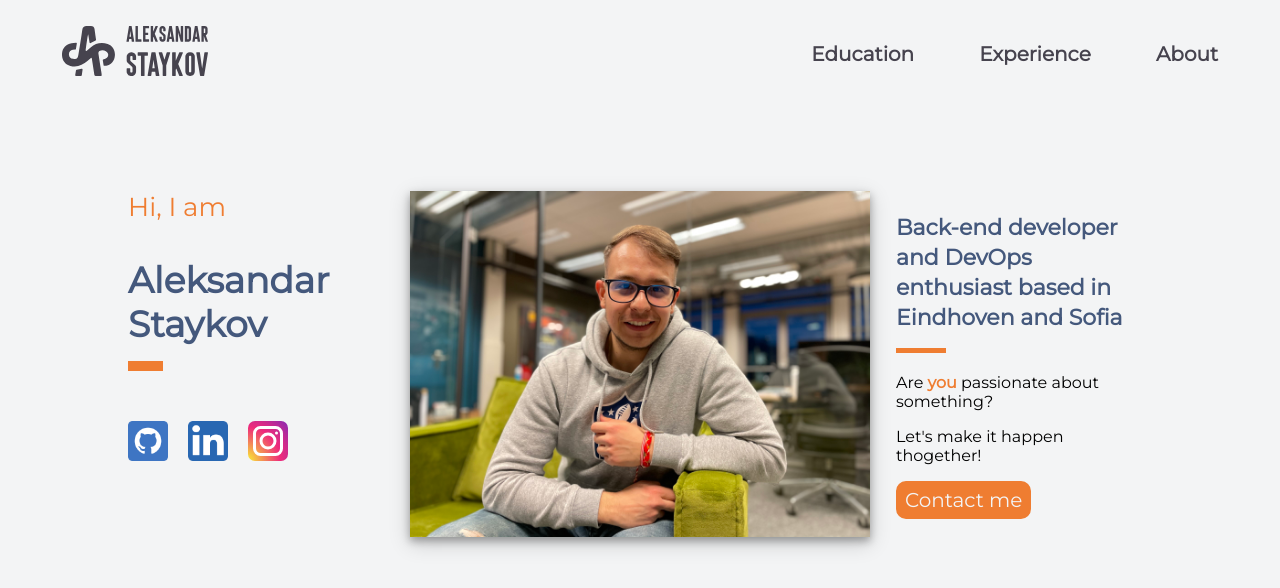
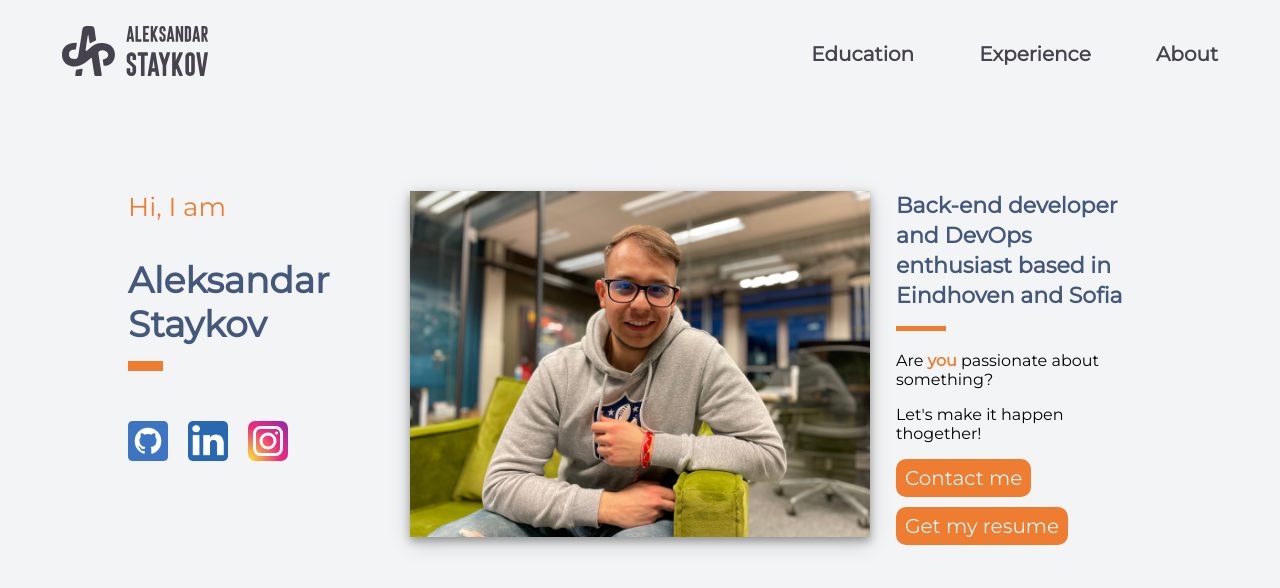
Before and after one commit to AleksandarStaikov/astaykov-ui, a Vue app: page / in a window 1280 px wide. Shown: the top 588 px of the page. Built offline with nearby package versions, Linux system fonts and the light colour scheme.

Commit message:
Added resume and fixed typo

```diff
--- a/src/views/About.vue
+++ b/src/views/About.vue
@@ -3,7 +3,7 @@
     <section>
       <h1>About me</h1>
       <div>
-        I am {{ yearsOld }} yeaes old and I was born in Bulgaria. A few years
+        I am {{ yearsOld }} years old and I was born in Bulgaria. A few years
         ago I moved to The Netherlands to do my study. I like to travel a lot
         (when possible and safe of course).
       </div>
--- a/src/views/Home.vue
+++ b/src/views/Home.vue
@@ -35,6 +35,7 @@
           <p>Let's make it happen thogether!</p>
         </div>
         <a href="mailto:aleksandar.staykov.98@gmail.com">Contact me</a>
+        <a target="_blank" href="./AleksandarStaykovResumeP2.pdf">Get my resume</a>
       </div>
     </div>
     <div class="about-me-section">
@@ -61,7 +62,6 @@ import { computed } from "vue";
 
 export default {
   name: "Home",
-  components: {},
   setup() {
     const yearsOld = computed(function () {
       var birthday = new Date(1998, 12, 22);
@@ -181,6 +181,7 @@ export default {
         cursor: pointer;
         color: #f3f4f5;
         text-decoration: none;
+        margin-bottom: 10px;
 
         &:hover {
           color: #d9e7f5;
@@ -211,7 +212,7 @@ export default {
       .left {
         font-weight: bold;
 
-        img{
+        img {
           height: 100px;
         }
       }
```
Also changed, not shown: 1 other file (tests, documents, lock files or other folders).
